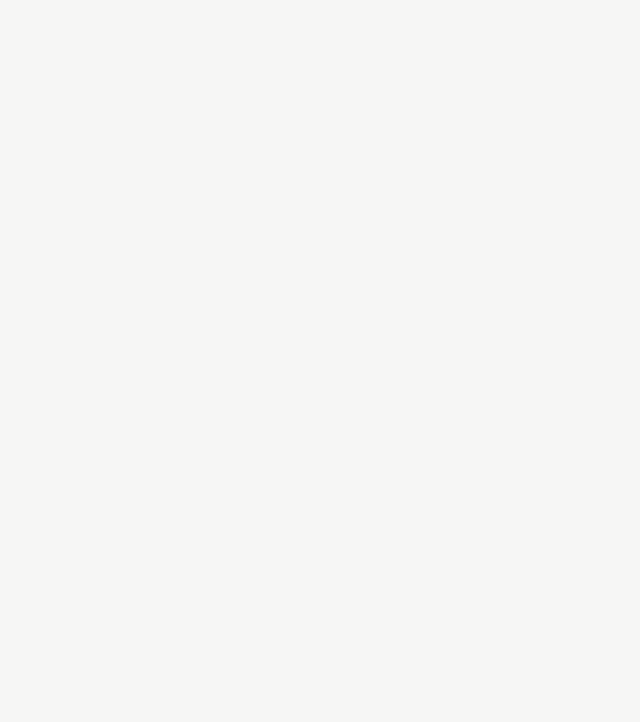
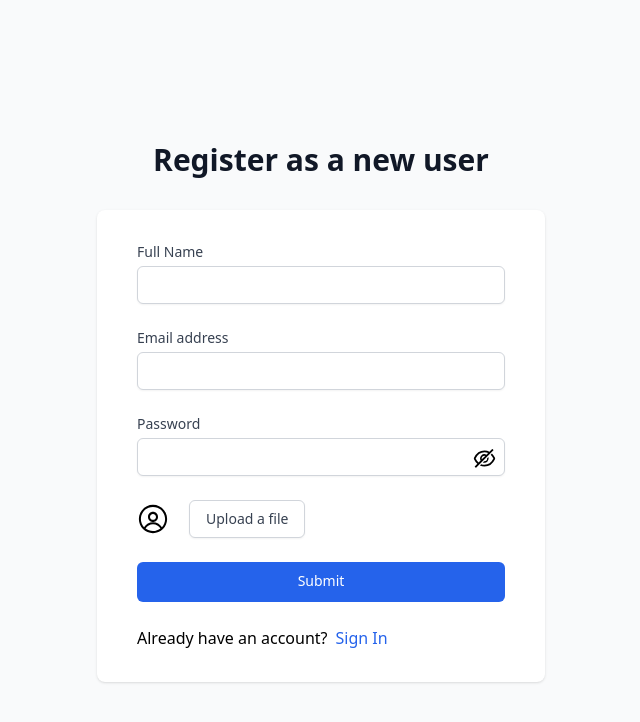
Before and after one commit to isurusajith68/E_Shop_MERN_Redux, a React (Create React App) app in the folder client/: page /sign-up in a window 1280 px wide. Before the commit this address had no page. Shown: the top 722 px of the page, without its empty margins (319-959 px from the left). Built offline with nearby package versions, Linux system fonts and the light colour scheme.

Commit message:
signuppage

```diff
--- a/client/src/App.js
+++ b/client/src/App.js
@@ -1,15 +1,17 @@
 import React from "react";
 import "./App.css";
 import { Route, BrowserRouter, Routes } from "react-router-dom";
-import {Login} from "./Routes.js"
+import {LoginPage} from "./Routes.js"
+import {SignUpPage} from "./Routes.js"
+
  function App() {
   return (
     <BrowserRouter>
       <Routes>
-        <Route path="/login" element={<Login />} />
+        <Route path="/login" element={<LoginPage />} />
+        <Route path="/sign-up" element={<SignUpPage />} />
       </Routes>
     </BrowserRouter>
   );
 }
-
 export default App;
--- a/client/src/Routes.js
+++ b/client/src/Routes.js
@@ -1,3 +1,5 @@
-import Login from "../src/pages/Login.jsx";
+import LoginPage from "../src/pages/Login.jsx";
+import SignUpPage from "../src/pages/SignUpPage.jsx";
 
-export { Login };
+
+export { LoginPage, SignUpPage };
--- /dev/null
+++ b/client/src/components/SignUp/SignUp.jsx
@@ -0,0 +1,157 @@
+import React, { useState } from "react";
+import { Link } from "react-router-dom";
+import { AiOutlineEye, AiOutlineEyeInvisible } from "react-icons/ai";
+import styles from "../../styles/styles";
+import { RxAvatar } from "react-icons/rx";
+
+function SignUp() {
+  const [email, setEmail] = useState("");
+  const [name, setName] = useState("");
+  const [password, setPassword] = useState("");
+  const [visible, setVisible] = useState(false);
+  const [avatar, setAvatar] = useState(null);
+
+  const handleFileInputChange = (e) => {
+    const file = e.target.files[0];
+    setAvatar(file);
+  };
+
+  return (
+    <div className="min-h-screen bg-gray-50 flex flex-col justify-center py-12 sm:px-6 lg:px-8">
+      <div className="sm:mx-auto sm:w-full sm:max-w-md">
+        <h2 className="mt-6 text-center text-3xl font-extrabold text-gray-900">
+          Register as a new user
+        </h2>
+      </div>
+      <div className="mt-8 sm:mx-auto sm:w-full sm:max-w-md">
+        <div className="bg-white py-8 px-4 shadow sm:rounded-lg sm:px-10">
+          <form className="space-y-6" >
+            <div>
+              <label
+                htmlFor="email"
+                className="block text-sm font-medium text-gray-700"
+              >
+                Full Name
+              </label>
+              <div className="mt-1">
+                <input
+                  type="text"
+                  name="text"
+                  autoComplete="name"
+                  required
+                  value={name}
+                  onChange={(e) => setName(e.target.value)}
+                  className="appearance-none block w-full px-3 py-2 border border-gray-300 rounded-md shadow-sm placeholder-gray-400 focus:outline-none focus:ring-blue-500 focus:border-blue-500 sm:text-sm"
+                />
+              </div>
+            </div>
+
+            <div>
+              <label
+                htmlFor="email"
+                className="block text-sm font-medium text-gray-700"
+              >
+                Email address
+              </label>
+              <div className="mt-1">
+                <input
+                  type="email"
+                  name="email"
+                  autoComplete="email"
+                  required
+                  value={email}
+                  onChange={(e) => setEmail(e.target.value)}
+                  className="appearance-none block w-full px-3 py-2 border border-gray-300 rounded-md shadow-sm placeholder-gray-400 focus:outline-none focus:ring-blue-500 focus:border-blue-500 sm:text-sm"
+                />
+              </div>
+            </div>
+
+            <div>
+              <label
+                htmlFor="password"
+                className="block text-sm font-medium text-gray-700"
+              >
+                Password
+              </label>
+              <div className="mt-1 relative">
+                <input
+                  type={visible ? "text" : "password"}
+                  name="password"
+                  autoComplete="current-password"
+                  required
+                  value={password}
+                  onChange={(e) => setPassword(e.target.value)}
+                  className="appearance-none block w-full px-3 py-2 border border-gray-300 rounded-md shadow-sm placeholder-gray-400 focus:outline-none focus:ring-blue-500 focus:border-blue-500 sm:text-sm"
+                />
+                {visible ? (
+                  <AiOutlineEye
+                    className="absolute right-2 top-2 cursor-pointer"
+                    size={25}
+                    onClick={() => setVisible(false)}
+                  />
+                ) : (
+                  <AiOutlineEyeInvisible
+                    className="absolute right-2 top-2 cursor-pointer"
+                    size={25}
+                    onClick={() => setVisible(true)}
+                  />
+                )}
+              </div>
+            </div>
+
+            <div>
+              <label
+                htmlFor="avatar"
+                className="block text-sm font-medium text-gray-700"
+              ></label>
+              <div className="mt-2 flex items-center">
+                <span className="inline-block h-8 w-8 rounded-full overflow-hidden">
+                  {avatar ? (
+                    <img
+                      src={URL.createObjectURL(avatar)}
+                      alt="avatar"
+                      className="h-full w-full object-cover rounded-full"
+                    />
+                  ) : (
+                    <RxAvatar className="h-8 w-8" />
+                  )}
+                </span>
+                <label
+                  htmlFor="file-input"
+                  className="ml-5 flex items-center justify-center px-4 py-2 border border-gray-300 rounded-md shadow-sm text-sm font-medium text-gray-700 bg-white hover:bg-gray-50"
+                >
+                  <span>Upload a file</span>
+                  <input
+                    type="file"
+                    name="avatar"
+                    id="file-input"
+                    accept=".jpg,.jpeg,.png"
+                  onChange={handleFileInputChange}
+                    className="sr-only"
+                  />
+                </label>
+              </div>
+            </div>
+
+            <div>
+              <button
+                type="submit"
+                className="group relative w-full h-[40px] flex justify-center py-2 px-4 border border-transparent text-sm font-medium rounded-md text-white bg-blue-600 hover:bg-blue-700"
+              >
+                Submit
+              </button>
+            </div>
+            <div className={`${styles.noramlFlex} w-full`}>
+              <h4>Already have an account?</h4>
+              <Link to="/login" className="text-blue-600 pl-2">
+                Sign In
+              </Link>
+            </div>
+          </form>
+        </div>
+      </div>
+    </div>
+  );
+}
+
+export default SignUp
--- /dev/null
+++ b/client/src/pages/SignUpPage.jsx
@@ -0,0 +1,13 @@
+import React from 'react'
+import SignUp from '../components/SignUp/SignUp'
+
+function SignUpPage() {
+
+  return (
+    <div>
+        <SignUp/>
+    </div>
+  )
+}
+
+export default SignUpPage
```
